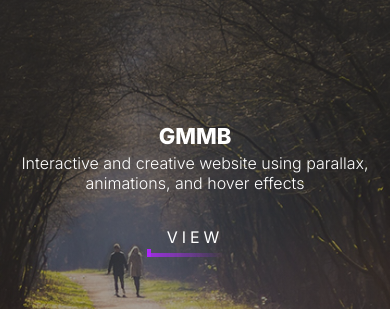
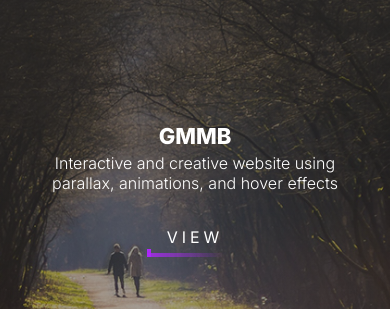
Before and after one commit to Cathy347Le/react-portfolio, a React (Create React App) app: page / in a window 390 px wide. Shown: the part 3460-3769 px from the top of the page. Built offline with nearby package versions, Linux system fonts and the light colour scheme.

Commit message:
add padding in project content in mobile

```diff
--- a/src/Components/Work.scss
+++ b/src/Components/Work.scss
@@ -50,6 +50,9 @@
         max-width: 500px;
         margin: auto;
         text-align: center;
+        @media (max-width: 767px) {
+          padding-inline: 3rem;
+        }
         .description {
           font-weight: 300;
         }
```
